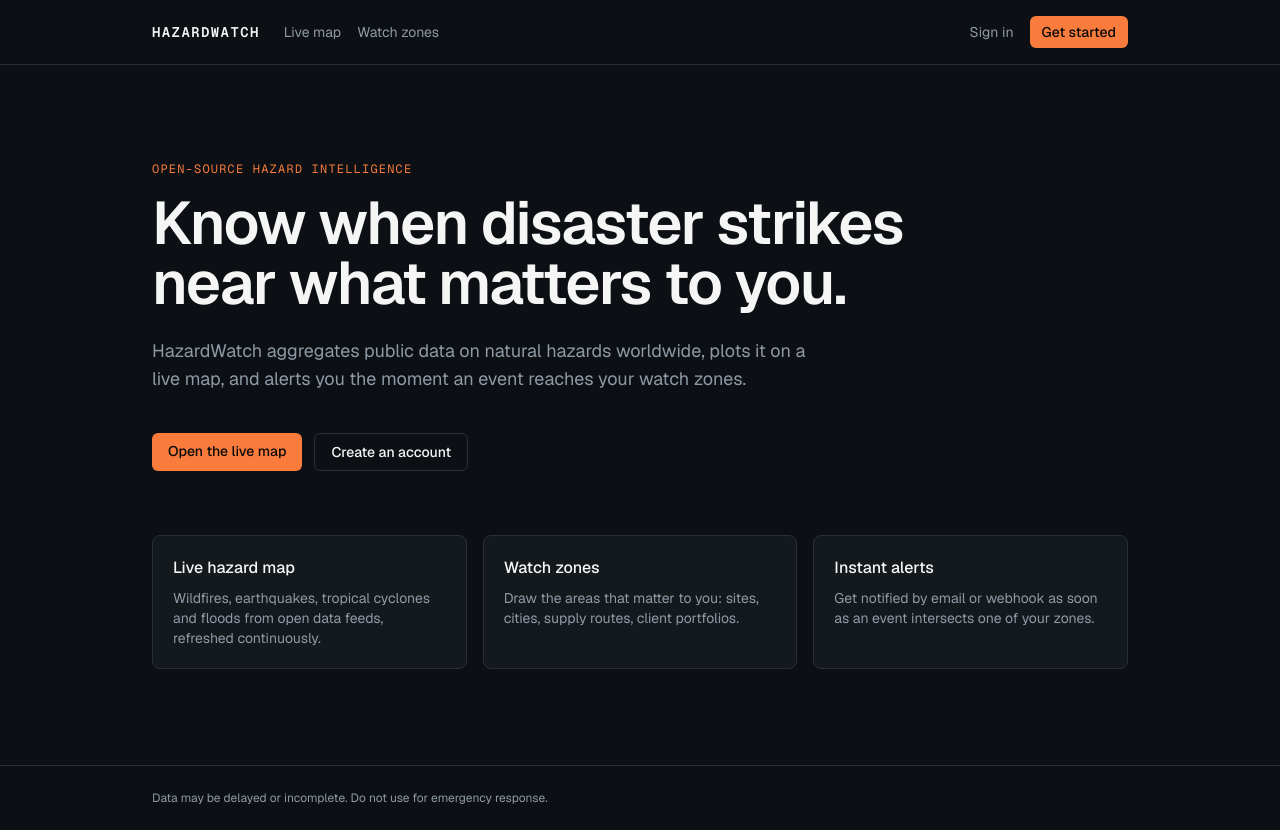
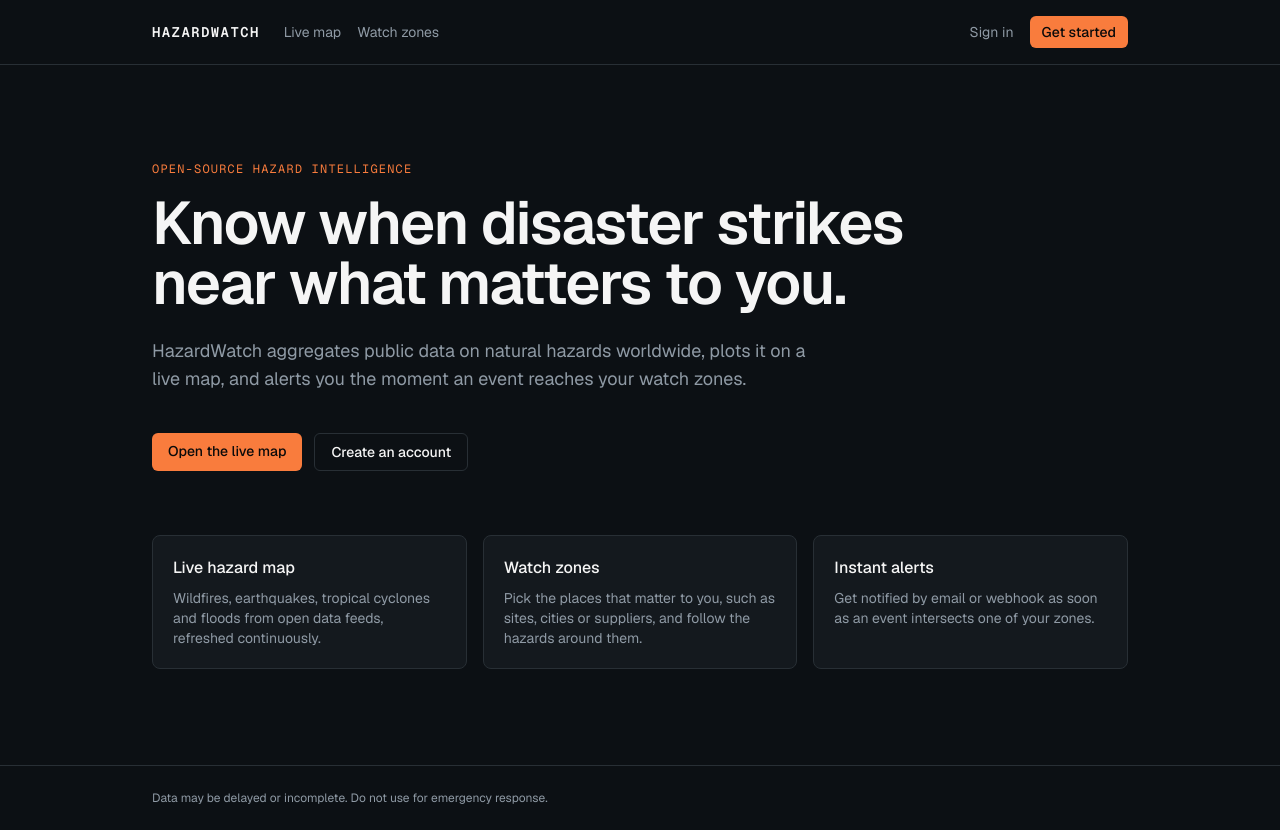
Before and after one commit to HIRATRA/hazardwatch, a Next.js app in the folder apps/web/: page / in a window 1280 px wide. Built offline with nearby package versions, Linux system fonts and the light colour scheme.

Commit message:
fix(web): describe watch zones as they work on the home page
The home page promised zones drawn along supply routes, but a zone is a
circle around a place.

```diff
--- a/apps/web/src/app/page.tsx
+++ b/apps/web/src/app/page.tsx
@@ -9,7 +9,7 @@ const features = [
   },
   {
     title: "Watch zones",
-    body: "Draw the areas that matter to you: sites, cities, supply routes, client portfolios.",
+    body: "Pick the places that matter to you, such as sites, cities or suppliers, and follow the hazards around them.",
   },
   {
     title: "Instant alerts",
```
